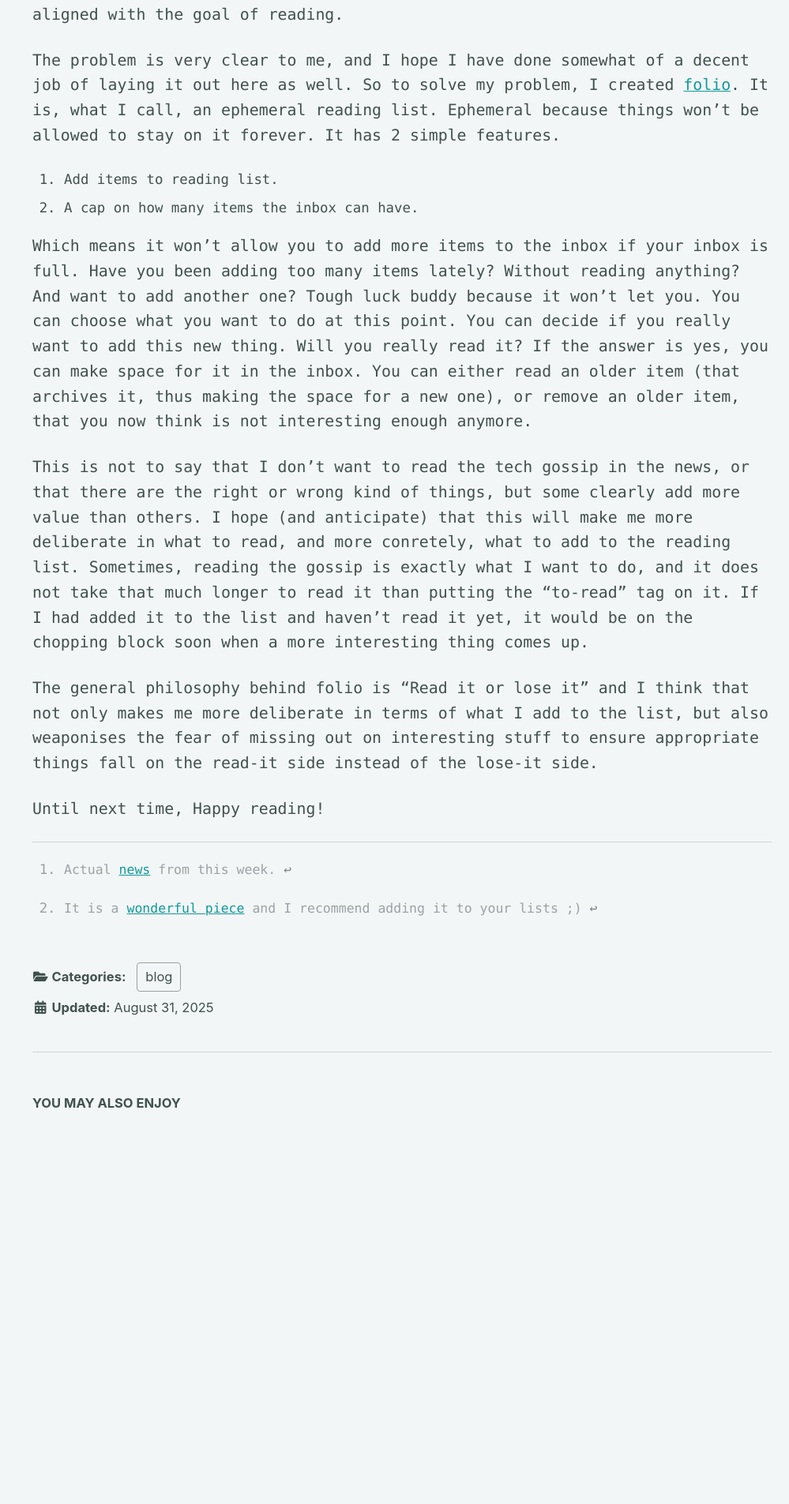
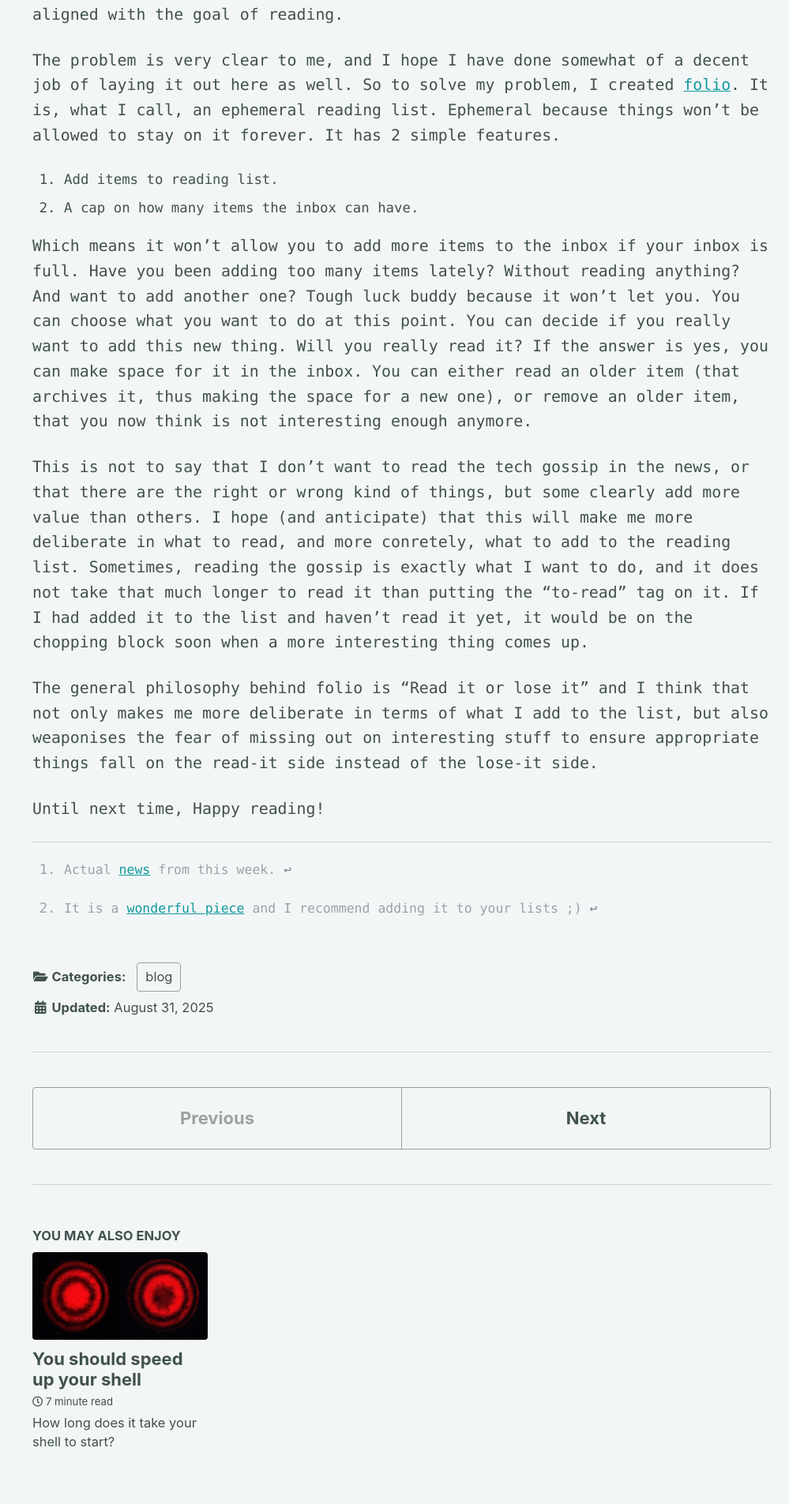
Before and after one commit to smitchaudhary/smitchaudhary.github.io, a Jekyll site: the page built from _posts/blog/2025-08-31-folio.md, in a window 1280 px wide. Shown: the part 1196-3101 px from the top of the page at 79% size, without its empty margins (281-1280 px from the left). Built offline with Jekyll 4.4.1, drawn with Linux system fonts in a browser that asks for light colours; cached includes are drawn as plain includes; before the commit the page ends 2614 px from its top, so only the background shows below that; some of the changed lines change nothing that is shown.

Commit message:
Add shell speed blog

````diff
--- /dev/null
+++ b/_posts/blog/2025-11-09-shell_speed.md
@@ -0,0 +1,93 @@
+---
+layout: single
+title: "You should speed up your shell"
+excerpt: "How long does it take your shell to start?"
+date: 2025-11-09 21:25:34 +0100
+categories: blog
+permalink: /blog/shell-speed/
+classes: wide
+comments: false
+author_profile: false
+share: false
+---
+
+Imagine this: You have shared your screen while on a huddle with a colleague. They are helping you debug an issue. They ask you to spawn a new shell and run `pnpm dev`. Then "Can you do `uv run` in that other repo?". "Oh! In a new shell, can you launch another server?". And now imagine every single time you launch a new session, it takes about a second for the shell to start. That is a whole 1000ms or more for the shell to start. Every. Single. Time. Well, I don't have to imagine any of this, because unfortuantely for me, this is exactly what happened.
+
+The first course of action of course is to measure this delay. You can time your shell start[^1] time using
+```bash
+for i in $(seq 1 10); do /usr/bin/time $SHELL -i -c exit; done
+```
+This gave me:
+```
+1.29 real         0.61 user         0.63 sys
+1.21 real         0.60 user         0.65 sys
+1.22 real         0.60 user         0.64 sys
+1.22 real         0.60 user         0.65 sys
+1.23 real         0.60 user         0.65 sys
+1.12 real         0.60 user         0.65 sys
+1.21 real         0.60 user         0.64 sys
+1.21 real         0.60 user         0.65 sys
+1.21 real         0.60 user         0.65 sys
+1.21 real         0.60 user         0.65 sys
+```
+
+As you can clearly see, it is taking me somehwere between 1.2 to 1.3 seconds to start up a new shell. Now, that might seem like a small number, but it is far from that.
+
+For one, our computers are very very fast. So blazingly fast, that 1300ms is practically forever. And it should not take this much to load my shell. All it has to do is load up my `zshenv`, `zprofile`, `zshrc`[^2] and so on. Which means, I am making it clunky, as we know the bare shell is near instantaneous. I really mean instantaneous. If I run `for i in $(seq 1 10); do /usr/bin/time bash -i -c exit; done` instead of the previous command, it tells me it took 0.00 seconds total. So that it the best case scenario.
+
+Secondly, even if each individual prompt seems to take "only" 1.3 seconds, I launch dozens of shells each day. I pretty much live in the terminal. I love my GUI tools, but so much happens in the terminal these days. I open lots of throwaway Claude Code/Amp Code sessions for singular questions/investigations. Now I instinctively split the terminal pane, ask Claude/Amp where the logic for that part lies, and kill the pane as soon as I have the answer. So these slow times do add up.
+
+And lastly, and arguably the most important is that I simply dislike it when things are slow and especially when I know it is because I am being wasteful. I know it is slow because it is bloated. And I know I am responsible for it. And I _don't_ want to be the kind of user who knowingly allows bloat. More so when I will be reminded of it multiple times a day.
+
+## The Diagnosis
+
+The next step is to actually find out what is taking up so much time. For that, we can use zsh's inbuilt profiler. We can do that by loading the profiler at the top of our `zshrc` file[^3]:
+```bash
+zmodload zsh/zprof
+```
+and follow it up by `zprof` at the very end of your `zshrc` to see which functions or calls are taking the most time.
+
+With this in place, every time you source your zshrc file, it will print the results of the profiling it has done. You can do that a number of times and see which are the functions that end up taking a disproportianate amounts of time. The culprit(s) will reveal themselves as the ones that take up an order of magnitude more time than the rest.
+
+I had some suspects in mind. Primary one being the prompt customization I have in place. I use [powerlevel10k](https://github.com/romkatv/powerlevel10k) and recently since I moved to using [jujutsu](https://jj-vcs.github.io/jj/latest/), I replaced the git VCS info from the right side prompt to jj info. But I had already taken care to optimize the prompt and strip it off the parts I do not need in addition to having instant prompt on for powerlevel10k, so now was the time to look at the numbers.
+
+## The Fix
+
+Turns out the real culprits were the parts that I did not really use and won't really miss if they are gone. One such thing was [NVM](https://github.com/nvm-sh/nvm), the Node Version Manager. It looked like it took up close to 700ms every time. Shaving that off was a no brainer. There were other smaller things that had crept their way into my config which I could clean. A bunch of googling, asking Claude and some surgeries later, now my shell was much faster and responsive.
+
+Checking the shell start time again, now, we get the start up time to be ≈500ms. At this point, it is already much better than over a second that it was taking. A 2.5 times faster shell is a noticable difference, even if it is "merely" 700ms or so faster. But even at this stage, there is an obvious delay and it does not really feel instantaneous. I believe halving the shell start time again, without losing much of my beloved functionality and customizations would be ideal. So I went on to do a bit more of culling and cleaning. Saved some ≈70ms by getting rid of `rbenv`,  shaved of a few ms here and a few more there. Finally, I ended up with the following:
+
+```
+0.19 real         0.07 user         0.08 sys
+0.14 real         0.06 user         0.06 sys
+0.14 real         0.06 user         0.06 sys
+0.14 real         0.06 user         0.06 sys
+0.14 real         0.06 user         0.06 sys
+0.14 real         0.06 user         0.06 sys
+0.14 real         0.06 user         0.06 sys
+0.14 real         0.06 user         0.06 sys
+0.14 real         0.06 user         0.06 sys
+0.14 real         0.06 user         0.06 sys
+```
+
+At this stage, the start up time is down to ≈140ms. This also passes the eye test, in the sense that the shell seems to start instantaneously to my perception.
+
+## The Survivors
+
+Profiling it again tells me there are still a few plugins and customizations I have that are responsible for majority of the time. The primary culprit in all this is the `fzf` history widget. It allows me to have fzf keybindings as well as the needed functions for fuzzy finding through previous commands using Cmd+R. And as stated earlier, for the amount of time I end up spending in the terminal, it adds enough value for me to take the slight performance hit.
+
+Another such culprit is the zsh syntax highlighting plugin. Needless to say, this too, adds enough value to survive the great zshrc purge.
+
+## The Conclusion
+
+My earlier grandstanding about not wanting to be wasteful notwithstanding, I decided to stop with the optimization at this point. I am happy with the current state of my shell, and I believe that it is a good balance between performance and functionality. That being said, there are a few more things that can (and likely will) be done in the future. As always the biggest culprits will be on the chopping block first. That means, instead of loading the entire `fzf` plugin, I could only load the parts that I actually use. Similarly, as convenient as the `powerlevel10k` is, I could further optimize it (for example, currently, it loads up git info in all version controlled directories and overwrites it in `jj` directories).
+
+If the shell seems to be getting any slower, I could always lazy load the things that I do not need every single time, but do need them in certain cases. This nearly 10 times faster shell start is a great start. Next up, is your turn, if you find yourself waiting for even just a bit after you open a new pane on tmux, remember that you are just a few profiling sessions away from a significantly faster experience. And if you find some interesting tricks, I would love to hear those.
+
+---
+
+[^1]: Well, tEchNiCaLly, it is the time to start and exit the shell, but of course the time to exit is negligible.
+
+[^2]: I use zsh, the default on MacOS. But the same idea holds for other shells as well. It loads up the system wide configurations as well as user specific configurations in a predefined order.
+
+[^3]: I already knew that the issue is with the `zshrc` file since other files like `zprofile`, `zshenv` and so on have been unchanged. And the `zshrc` file routinely gets polluted by programs wanting to add to path and so on.
--- a/assets/css/main.scss
+++ b/assets/css/main.scss
@@ -6,6 +6,25 @@ search: false
 @charset "utf-8";
 
 @import "minimal-mistakes/skins/{{ site.minimal_mistakes_skin | default: 'default' }}"; // skin
+
+// Gruvbox Dark Hard syntax highlighting
+$base00: #282828;
+$base01: #cc241d;
+$base02: #98971a;
+$base03: #d79921;
+$base04: #458588;
+$base05: #b16286;
+$base06: #689d6a;
+$base07: #189984;
+$base08: #928374;
+$base09: #fb4934;
+$base0a: #b8bb26;
+$base0b: #fabd2f;
+$base0c: #83a598;
+$base0d: #d3869b;
+$base0e: #8ec07c;
+$base0f: #ebddd2;
+
 @import "minimal-mistakes"; // main partials
 // Custom CSS for blog post monospaced font
 .layout--single .page__content,
@@ -26,10 +45,9 @@ search: false
   font-family: $sans-serif;
 }
 
-.layout--single .page__content code,
 .layout--single .page__content pre {
   font-family: "Courier New", monospace;
-  background-color: #f5f5f5;
+  background-color: #282828;
   padding: 2px 4px;
   border-radius: 3px;
 }
````
Also changed, not shown: _posts/blog/2025-08-31-folio.md (renamed from _posts/blog/2025-10-31-folio.md).
